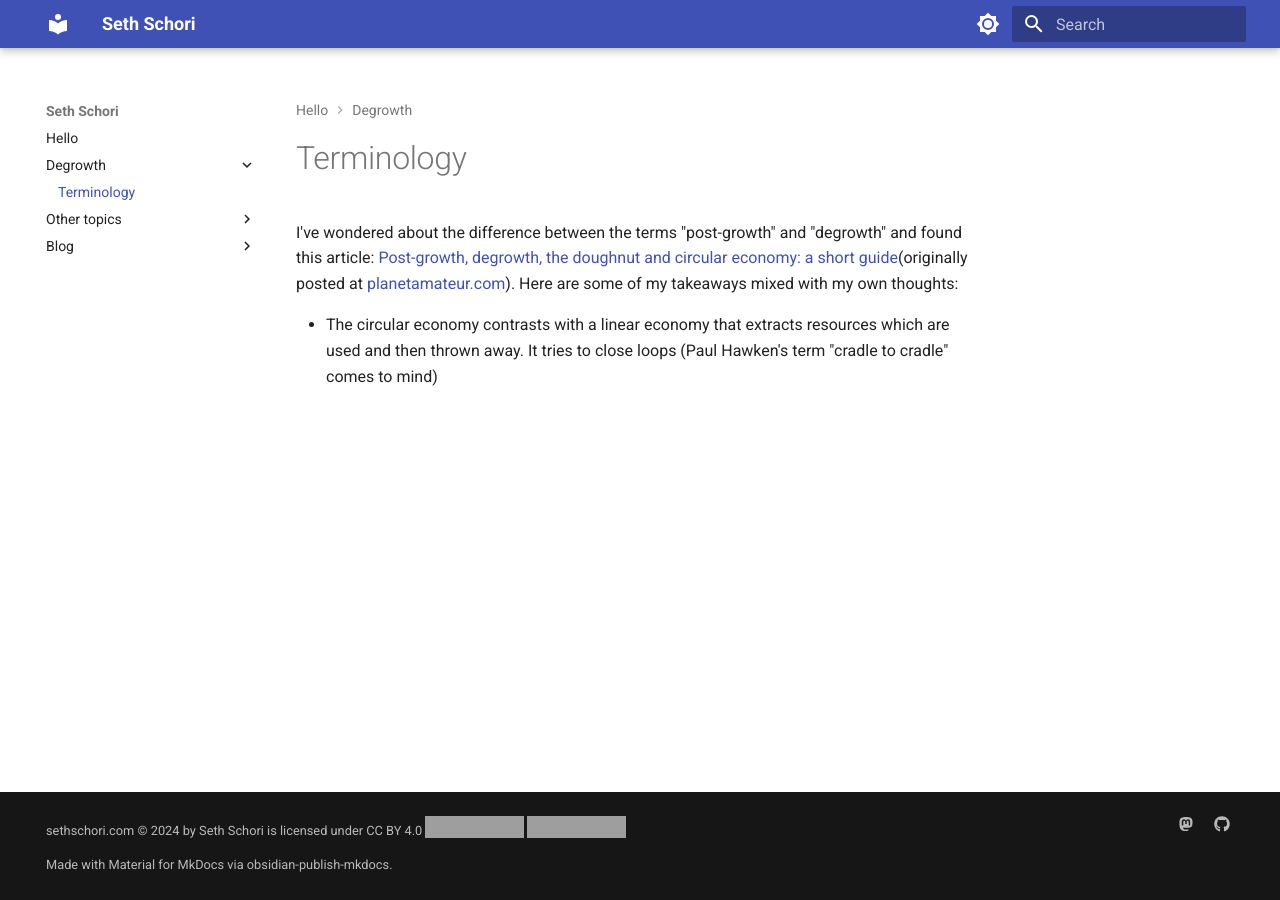
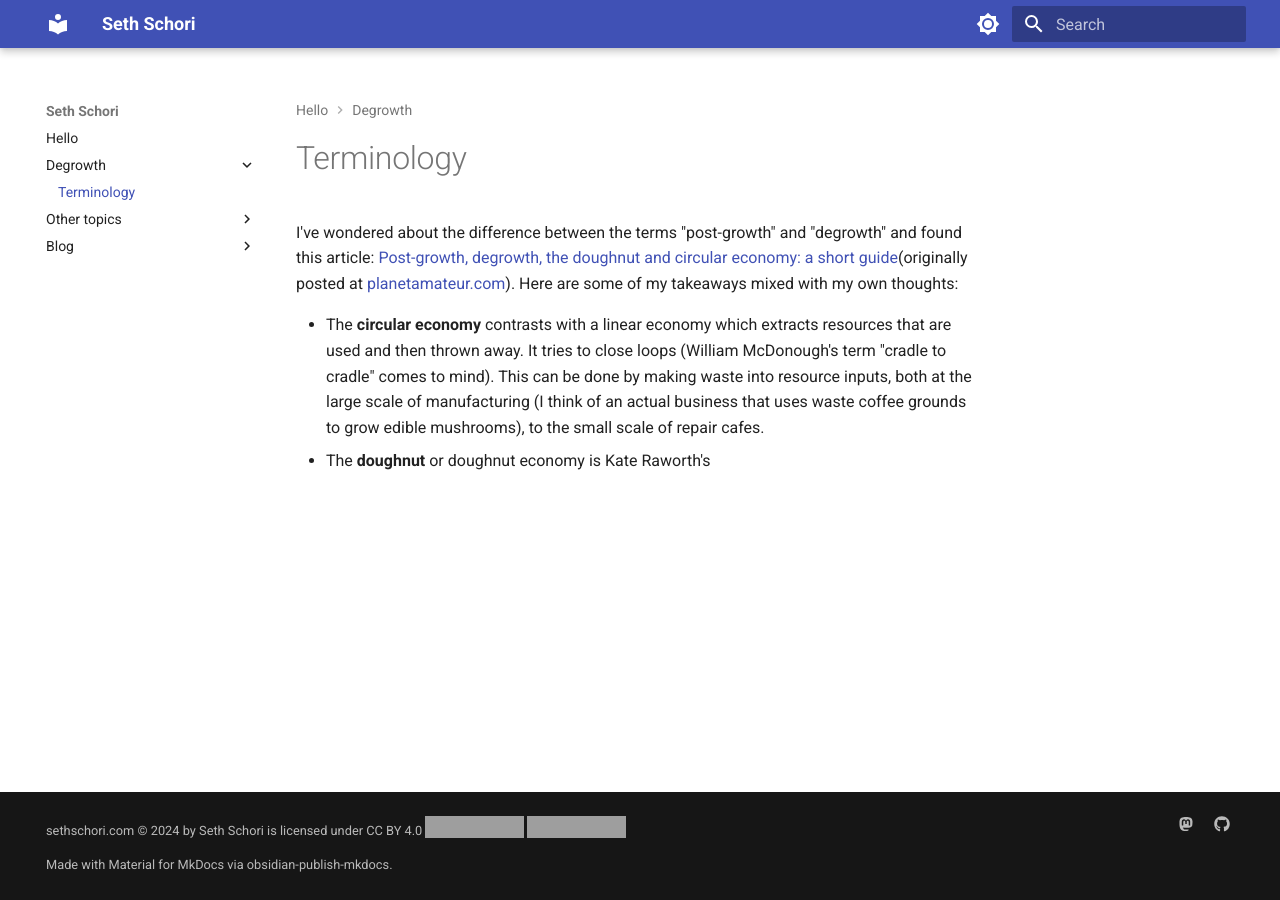
Before and after one commit to sethschori/obsidian-site, an MkDocs documentation site: the page built from docs/Degrowth/Terminology.md, in a window 1280 px wide. Built offline with MkDocs 1.6.1 and Material for MkDocs 9.7.7, drawn with Linux system fonts in a browser that asks for light colours; grey boxes are pictures that could not be loaded.

Commit message:
vault backup: 2024-09-12 09:53:31

```diff
--- a/docs/Degrowth/Terminology.md
+++ b/docs/Degrowth/Terminology.md
@@ -1,3 +1,4 @@
 I've wondered about the difference between the terms "post-growth" and "degrowth" and found this article: [Post-growth, degrowth, the doughnut and circular economy: a short guide](https://ontgroei.degrowth.net/post-growth-degrowth-the-doughnut-and-circular-economy-a-short-guide/)(originally posted at [planetamateur.com](https://planetamateur.com/2022/11/07/post-growth-degrowth-the-doughnut-and-circular-economy-a-short-guide/)). Here are some of my takeaways mixed with my own thoughts:
 
-- The circular economy contrasts with a linear economy that extracts resources which are used and then thrown away. It tries to close loops (Paul Hawken's term "cradle to cradle" comes to mind)
+- The **circular economy** contrasts with a linear economy which extracts resources that are used and then thrown away. It tries to close loops (William McDonough's term "cradle to cradle" comes to mind). This can be done by making waste into resource inputs, both at the large scale of manufacturing (I think of an actual business that uses waste coffee grounds to grow edible mushrooms), to the small scale of repair cafes.
+- The **doughnut** or doughnut economy is Kate Raworth's
```
